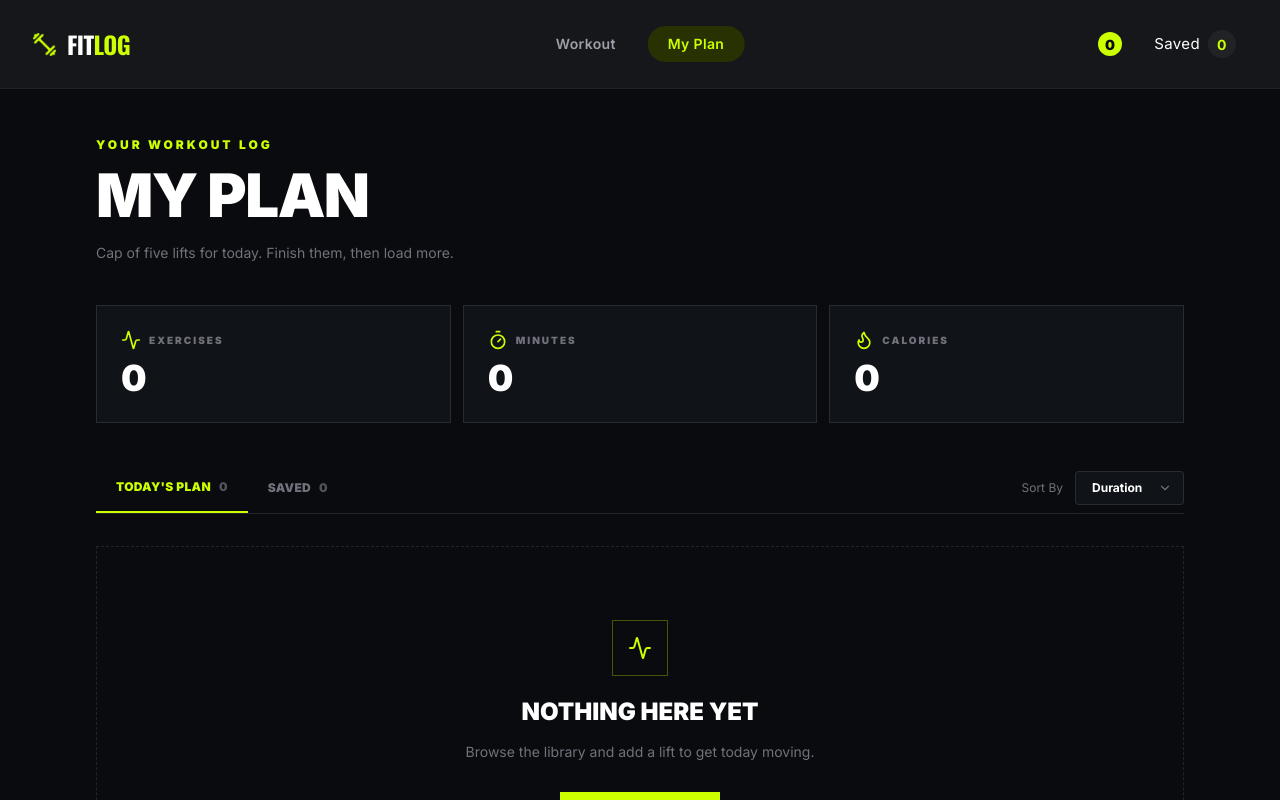
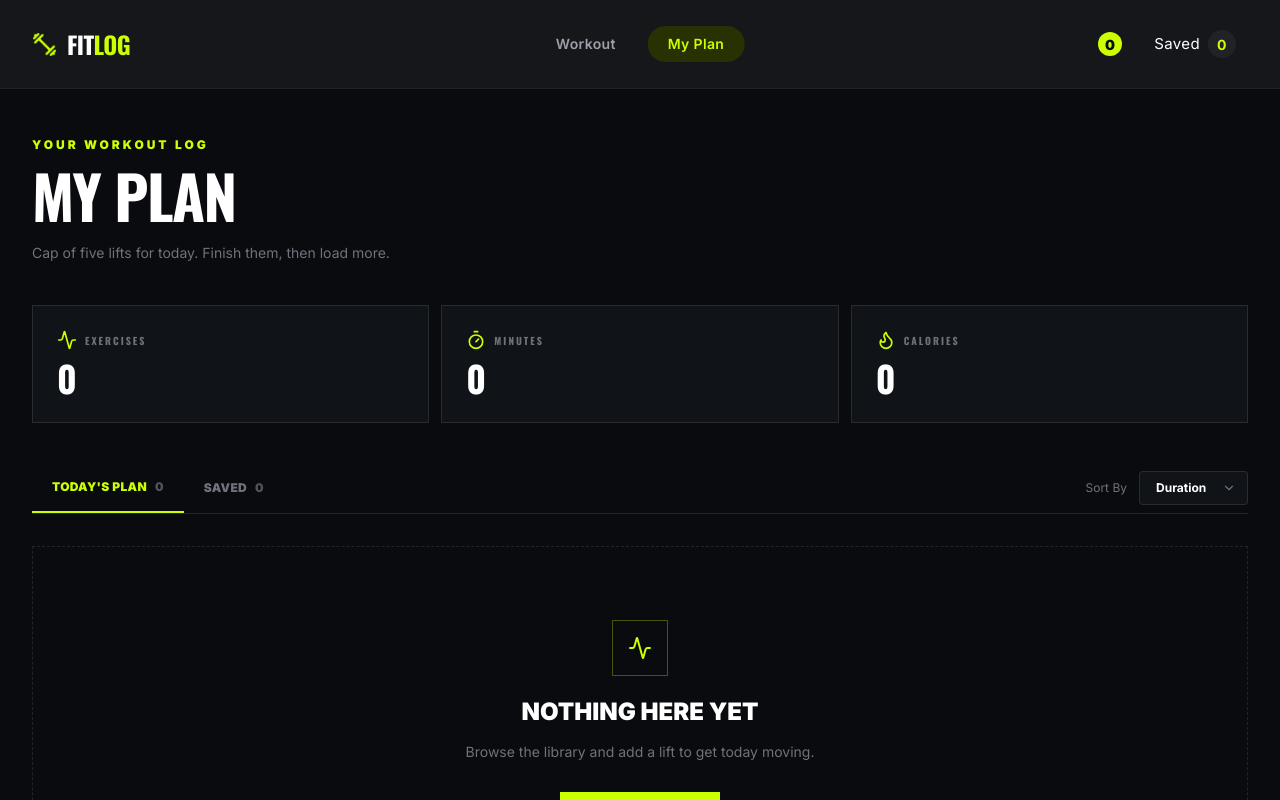
Before and after one commit to Shamim-Islam/Fit-Log, a Next.js app: page /my-plan in a window 1280 px wide. Shown: the top 800 px of the page. Built offline with nearby package versions, Linux system fonts and the light colour scheme.

Commit message:
few updates

```diff
--- a/src/app/components/PlanWorkoutCard.jsx
+++ b/src/app/components/PlanWorkoutCard.jsx
@@ -24,13 +24,14 @@ const PlanWorkoutCard = ({ workout, isSaved = false, onRemove, onDone }) => {
             sizes="(max-width: 640px) 100vw, 256px"
           />
           {workout.completed && (
-            <div className="absolute left-3 top-3 flex items-center gap-1 rounded bg-[#ccff00] px-2 py-1 text-[10px] font-black uppercase text-[#090b0f]">
+            <div className="absolute left-3 top-3 flex items-center gap-1 rounded-full bg-[#ccff00] px-2 py-1 text-[10px] font-black uppercase text-[#090b0f]">
               <Check size={12} />
               Done
             </div>
           )}
         </div>
 
+        {/* <div className=""> */}
           {/* Content */}
           <div className="flex flex-1 flex-col justify-between p-5 sm:p-6">
             <div>
@@ -38,7 +39,7 @@ const PlanWorkoutCard = ({ workout, isSaved = false, onRemove, onDone }) => {
                 {workout.muscleGroups?.join(" / ") || "Full Body"}
               </p>
 
-            <h3 className="text-2xl font-black uppercase tracking-tight text-white">
+              <h3 className="font-oswald text-2xl font-black uppercase tracking-tight text-white">
                 {workout.name}
               </h3>
 
@@ -62,7 +63,7 @@ const PlanWorkoutCard = ({ workout, isSaved = false, onRemove, onDone }) => {
                 {workout.rating}
               </span>
             </div>
-
+          </div>
           {/* Actions */}
           <div className="mt-6 flex flex-wrap items-center gap-3">
             <Link
@@ -95,7 +96,7 @@ const PlanWorkoutCard = ({ workout, isSaved = false, onRemove, onDone }) => {
             </button>
           </div>
         </div>
-      </div>
+      {/* </div> */}
     </article>
   );
 };
--- a/src/app/my-plan/page.jsx
+++ b/src/app/my-plan/page.jsx
@@ -6,6 +6,7 @@ import { Activity, Flame, Timer, ChevronDown } from "lucide-react";
 
 import PlanWorkoutCard from "../components/PlanWorkoutCard";
 import { useFitLog } from "../context/FitLogContext";
+import { Oswald } from "next/font/google";
 
 const MyPlanPage = () => {
   const {
@@ -29,11 +30,11 @@ const MyPlanPage = () => {
       exercises: currentList.length,
       minutes: currentList.reduce(
         (total, workout) => total + Number(workout.duration || 0),
-        0
+        0,
       ),
       calories: currentList.reduce(
         (total, workout) => total + Number(workout.caloriesBurned || 0),
-        0
+        0,
       ),
     };
   }, [currentList]);
@@ -56,14 +57,14 @@ const MyPlanPage = () => {
 
   return (
     <main className="min-h-screen bg-[#090b0f] text-white">
-      <section className="mx-auto max-w-6xl px-4 py-12 sm:px-6 lg:px-8">
+      <section className="mx-auto container px-4 py-12 sm:px-6 lg:px-8">
         {/* Header */}
         <div>
           <p className="mb-3 text-xs font-black uppercase tracking-[0.25em] text-[#ccff00]">
             Your workout log
           </p>
 
-          <h1 className="text-5xl font-black uppercase tracking-tight sm:text-6xl">
+          <h1 className="font-oswald text-5xl font-black uppercase tracking-tight sm:text-6xl">
             My Plan
           </h1>
 
@@ -73,7 +74,7 @@ const MyPlanPage = () => {
         </div>
 
         {/* Metrics */}
-        <div className="mt-10 grid grid-cols-1 gap-3 sm:grid-cols-3">
+        <div className="mt-10 grid grid-cols-1 gap-3 sm:grid-cols-3 font-oswald ">
           <MetricCard
             icon={<Activity size={20} />}
             label="Exercises"
@@ -159,9 +160,7 @@ const MyPlanPage = () => {
                   isSaved={activeTab === "saved"}
                   onDone={toggleDone}
                   onRemove={
-                    activeTab === "plan"
-                      ? removeFromPlan
-                      : removeSavedWorkout
+                    activeTab === "plan" ? removeFromPlan : removeSavedWorkout
                   }
                 />
               ))}
```
Lines whose indentation alone changed are shown as unchanged.
